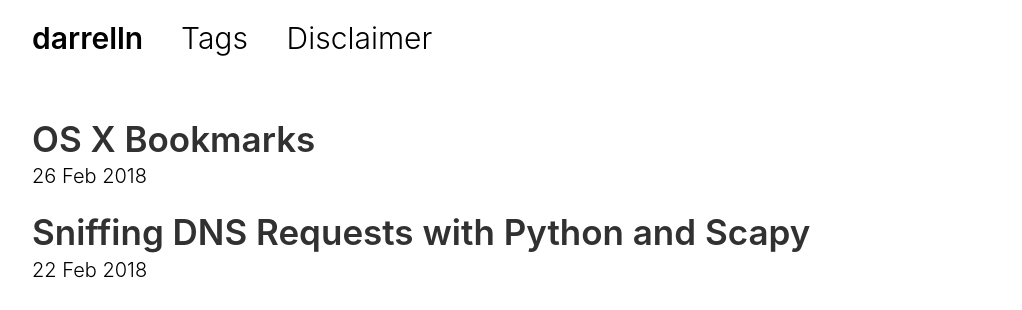
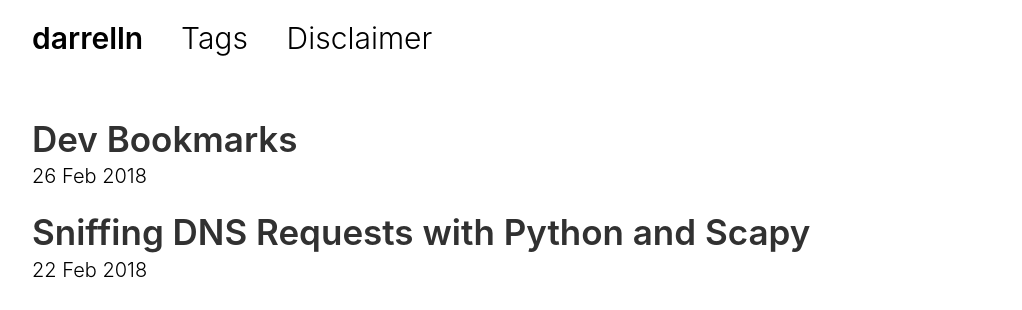
Before and after one commit to darrelln/darrelln.github.io, a Jekyll site: the page built from index.html, in a window 1280 px wide. Shown: the top 310 px of the page, without its empty margins (128-1150 px from the left). Built offline with Jekyll 4.4.1, drawn with Linux system fonts in a browser that asks for light colours; nearby versions of some CDN libraries; the list of posts is cut into pages by our own code.

Commit message:
Rename and minor update.

```diff
--- a/_posts/2018-02-26-osx-bookmarks.md
+++ b/_posts/2018-02-26-dev-bookmarks.md
@@ -1,12 +1,13 @@
 ---
 layout:       post
-title:        OS X Bookmarks
-permalink:    osx-bookmarks
+title:        Dev Bookmarks
+permalink:    dev-bookmarks
 tags:
   - osx
   - dev
   - bookmarks
 ---
 
+# macOS/iOS
 **Cocoa**<br>
 [Cocoa with Love (Matt Gallagher)](http://www.cocoawithlove.com)<br>
```
